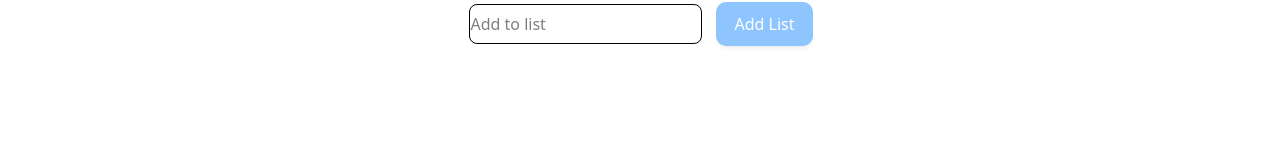
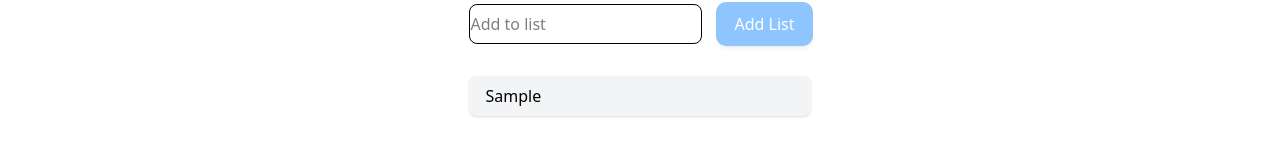
Before and after one commit to Srimathi1306/To-Do-List, a React (Vite) app: page / in a window 1280 px wide. Both pictures are taken after typing "Sample" into the empty fields and a click on the button "Add List". Shown: the part 196-352 px from the top of the page. Built offline with nearby package versions, Linux system fonts and the light colour scheme.

Commit message:
print list elements

```diff
--- a/src/List.jsx
+++ b/src/List.jsx
@@ -32,6 +32,16 @@ export default function List() {
           Add List
         </button>
       </form>
+      <ul className="m-8 space-y-2">
+        {list.map((item, index) => (
+          <li
+            key={index}
+            className="px-4 py-2 bg-gray-100 rounded-lg shadow-sm flex justify-between items-center"
+          >
+            {item}
+          </li>
+        ))}
+      </ul>
     </div>
   );
 }
```
